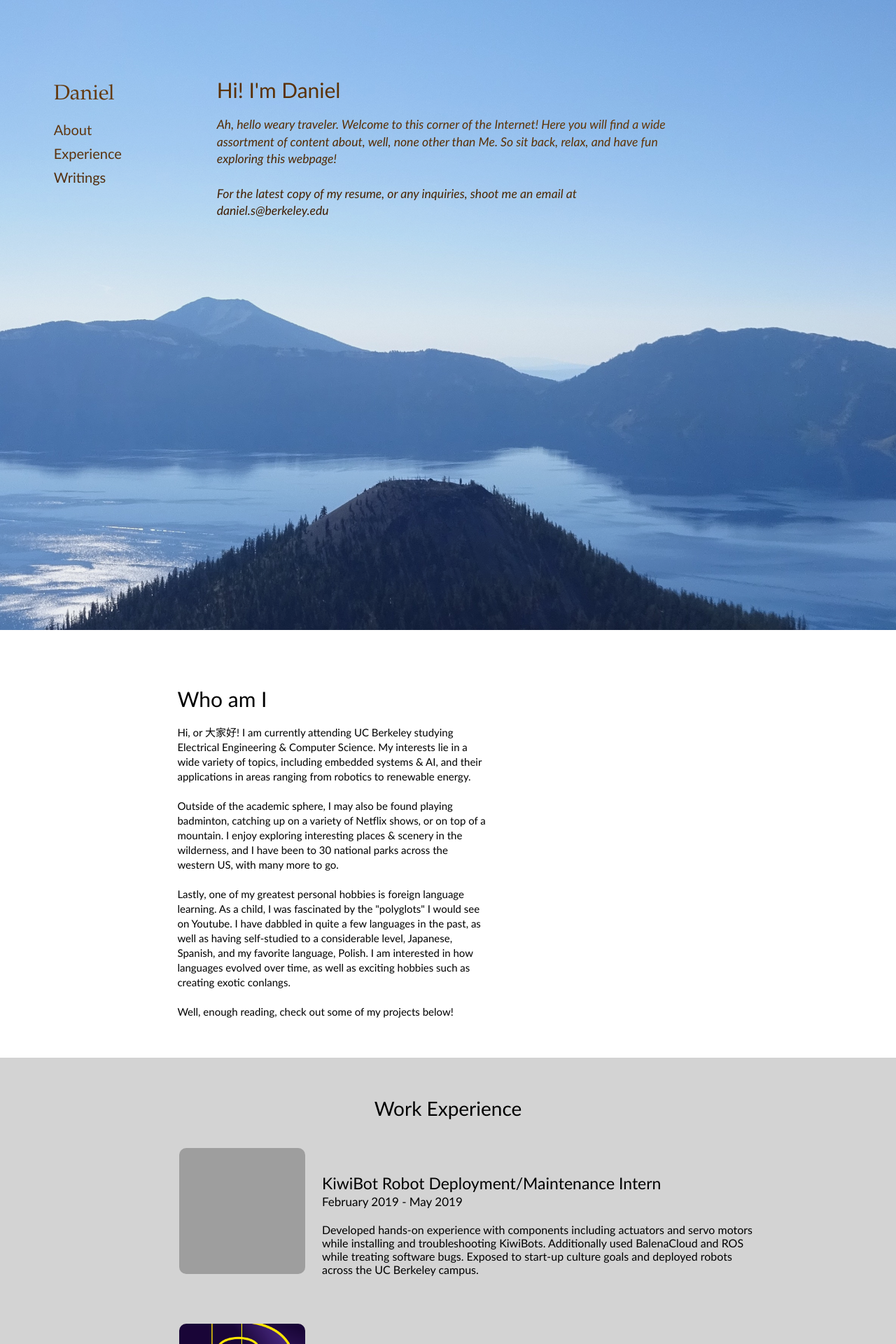
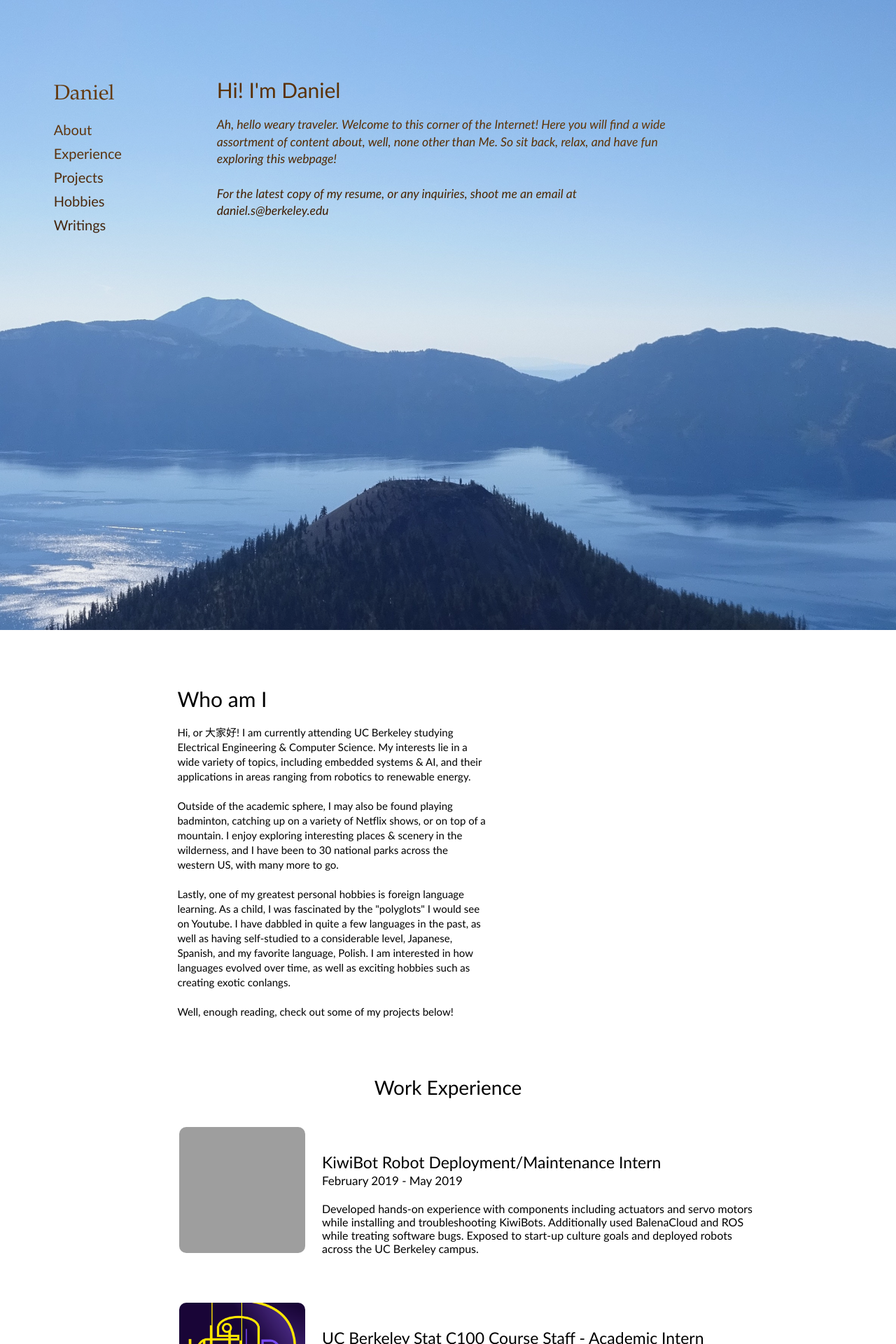
Before and after one commit to Calculasians/calculasians.github.io, a Jekyll site: the page built from index.html, in a window 1280 px wide. Shown: the top 1920 px of the page at 70% size. Built offline with Jekyll 4.4.1, drawn with Linux system fonts in a browser that asks for light colours; grey boxes are pictures that could not be loaded.

Commit message:
Update index.html

```diff
--- a/index.html
+++ b/index.html
@@ -5,7 +5,9 @@ title: A Website in the Making
 <nav>
 	<div class="nav-buttonbig" id="nav-name">Daniel</div>
 	<div class="nav-button" id="nav-about"><a href="#about-page">About</a></div>
-	<div class="nav-button" id="nav-projects"><a href="#projects">Experience</a></div>
+	<div class="nav-button" id="nav-projects"><a href="#experience">Experience</a></div>
+	<div class="nav-button" id="nav-projects"><a href="#projects">Projects</a></div>
+	<div class="nav-button" id="nav-projects"><a href="#hobbies">Hobbies</a></div>
 	<div class="nav-button" id="nav-writings"><a href="#writings">Writings</a></div>
 
 </nav>
@@ -64,7 +66,7 @@ title: A Website in the Making
 	</div>
 </div> -->
 
-<div id="projects">
+<div id="experience">
 
 	<div id="proj-type">
 		Work Experience
@@ -109,7 +111,9 @@ title: A Website in the Making
 			</div>
 		</div>
 	</div>
+</div>
 
+<div id="projects">
 	<div id="proj-type">
 		Significant Projects
 	</div>
@@ -174,7 +178,9 @@ title: A Website in the Making
 			</div>
 		</div>
 	</div>
+</div>
 
+<div id="hobbies">
 	<div id="proj-type">
 		Significant Hobbies!
 	</div>
```
